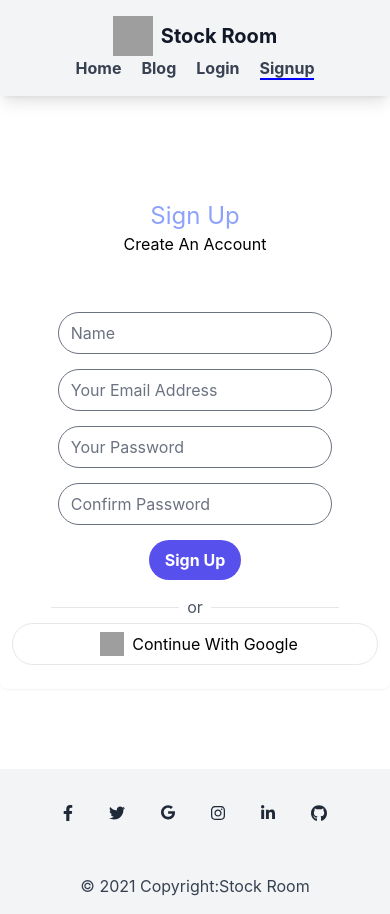
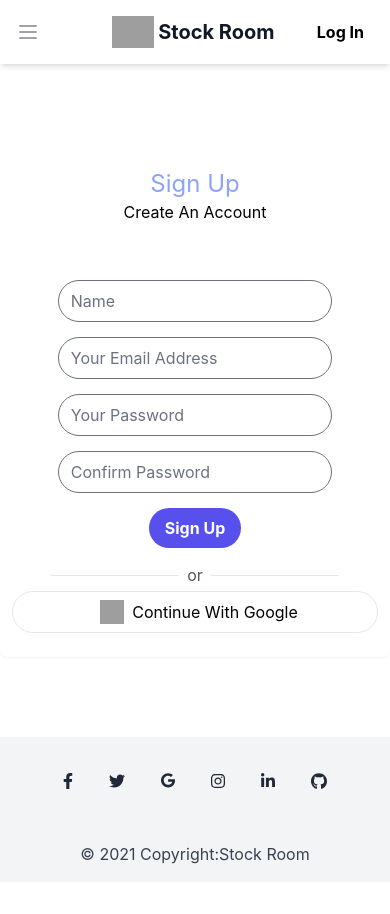
Before and after one commit to zamanmayed1/warehouse, a React (Create React App) app: page /signup in a window 390 px wide. After the commit the page ends 882 px from the top, so only its background shows below. Built offline with nearby package versions, Linux system fonts and the light colour scheme; no server answers; grey boxes are pictures that could not be loaded; what tw-elements would draw is missing.

Commit message:
Responsive Header

```diff
--- a/package.json
+++ b/package.json
@@ -3,6 +3,8 @@
   "version": "0.1.0",
   "private": true,
   "dependencies": {
+    "@headlessui/react": "^1.6.0",
+    "@heroicons/react": "^1.0.6",
     "@testing-library/jest-dom": "^5.16.4",
     "@testing-library/react": "^13.1.1",
     "@testing-library/user-event": "^13.5.0",
--- a/src/Components/Pages/Header/Header.js
+++ b/src/Components/Pages/Header/Header.js
@@ -1,43 +1,98 @@
-import { signOut } from 'firebase/auth';
-import React from 'react';
-import { useAuthState } from 'react-firebase-hooks/auth';
-import auth from '../../../Firebase/Firebase.init';
-import CustomLink from '../../Shared/CustomLink';
+/* This example requires Tailwind CSS v2.0+ */
+import { Fragment } from 'react'
+import { Disclosure, Menu, Transition } from '@headlessui/react'
+import { BellIcon, MenuIcon, XIcon } from '@heroicons/react/outline'
+import CustomLink from '../../../Components/Shared/CustomLink'
+import { useAuthState } from 'react-firebase-hooks/auth'
+import auth from '../../../Firebase/Firebase.init'
+import { signOut } from 'firebase/auth'
 
-const Header = () => {
+
+
+
+
+export default function Header() {
     const [user] = useAuthState(auth)
     return (
-        <nav className="relative w-full flex items-center justify-between py-4 bg-gray-100 text-gray-500 hover:text-gray-700 focus:text-gray-700 shadow-lg">
-            <div className="container-fluid w-full md:flex items-center justify-between px-6">
+        <Disclosure as="nav" className="bg-white shadow-md">
+            {({ open }) => (
+                <>
+                    <div className="max-w-7xl mx-auto px-2 sm:px-6 lg:px-8">
+                        <div className="relative flex items-center justify-between h-16">
+                            <div className="absolute inset-y-0 left-0 flex items-center sm:hidden">
+                                {/* Mobile menu button*/}
+                                <Disclosure.Button className="inline-flex items-center justify-center p-2 rounded-md text-gray-400 hover:text-white hover:bg-gray-700 focus:outline-none focus:ring-2 focus:ring-inset focus:ring-white">
+                                    <span className="sr-only">Open main menu</span>
+                                    {open ? (
+                                        <XIcon className="block h-6 w-6" aria-hidden="true" />
+                                    ) : (
+                                        <MenuIcon className="block h-6 w-6" aria-hidden="true" />
+                                    )}
+                                </Disclosure.Button>
+                            </div>
+                            <div className="flex-1 flex items-center justify-center sm:items-stretch sm:justify-start">
+                                <div className="flex-shrink-0 flex items-center">
+                                    <img
+                                        className="block lg:hidden h-8 w-auto"
+                                        src="https://i.ibb.co/tDDkMFP/icon-stockroom-io-d129f9.png"
+                                        alt="Stock Room"
+                                    />
 
+                                    <img
+                                        className="hidden lg:block h-8 w-auto"
+                                        src="https://i.ibb.co/tDDkMFP/icon-stockroom-io-d129f9.png"
+                                        alt="Stock Room"
+                                    />
+                                     <h2 className='text-gray-900 text-xl inline-block mx-1 font-bold'>Stock Room</h2>
+                                </div>
+                                {/* Laptop */}
+                                <div className="hidden sm:block sm:ml-6">
 
-                <div className="flex items-center place-content-center" ><img className="w-10 h-10" src="https://i.ibb.co/tDDkMFP/icon-stockroom-io-d129f9.png" alt="" loading="lazy" />
-                    <h2 className="text-gray-900 font-bold text-xl ml-2">Stock Room</h2></div>
-
-                <div className="flex items-center place-content-center" >
+                                  <div className="flex justify-between">
                                   <CustomLink to={'/'}>Home</CustomLink>
                                    <CustomLink to={'/blog'}>Blog</CustomLink>
+                                    <CustomLink to={'/manageinventory'}>Manage Inventory</CustomLink>
                                    {
-                       !user ?
-                       <>
+                                       user && <>
+                                       <CustomLink to={'/myitem'}>My Item</CustomLink>
+                                       <CustomLink to={'/manageinventory'}>Manage Inventory</CustomLink>
+                                       <CustomLink to={'/additem'}>Add Item</CustomLink>
 
-                       <CustomLink to={'/login'}>Login</CustomLink>
-                       <CustomLink to={'/signup'}>Signup</CustomLink>
-                       </>
-                       :
-                       <>
-                       <CustomLink to={'/manageinventory'}>Manage Items</CustomLink>
-                       <CustomLink to={`/myitem`}>My Item</CustomLink>
-                       <CustomLink to={'/additem'}>Add Item</CustomLink>
-                        <button className='bg-red-600 text-white font-bold rounded-md px-2 p-1' onClick={()=>signOut(auth)} >Log Out</button>
                                        </>
                                    }
                                   </div>
+                                   </div>
 
                             </div>
-        </nav>
+                            <div className="absolute inset-y-0 right-0 flex items-center pr-2 sm:static sm:inset-auto sm:ml-6 sm:pr-0">
+                               {
+                                   user ?
+                                   <button className='px-2 p-1 bg-red-700 text-white rounded-md' onClick={()=>signOut(auth)}>Sign Out</button>
+                                    : <CustomLink to={'/login'}>Log In </CustomLink>
+                               }
 
-    );
-};
 
-export default Header;
+                            </div>
+                        </div>
+                    </div>
+                                                {/* Mobile*/}
+                    <Disclosure.Panel className="sm:hidden">
+                        <div className="px-2 pt-2 pb-3  ">
+                        <CustomLink  to={'/'}>Home</CustomLink>
+                        <CustomLink to={'/blog'}>Blog</CustomLink>
+                        <CustomLink to={'/manageinventory'}>Manage Inventory</CustomLink>
+                        {
+                                       user && <>
+                                       <CustomLink to={'/myitem'}>My Item</CustomLink>
+                                       <CustomLink to={'/manageinventory'}>Manage Inventory</CustomLink>
+                                       <CustomLink to={'/additem'}>Add Item</CustomLink>
+
+                                       </>
+                                   }
+                        </div>
+                    </Disclosure.Panel>
+                </>
+            )}
+        </Disclosure>
+    )
+}
--- a/src/Components/Pages/Signup/Signup.js
+++ b/src/Components/Pages/Signup/Signup.js
@@ -44,6 +44,7 @@ const Signup = () => {
     }
     return (
         <div >
+
             <div className='md:flex shadow-sm md:w-3/4 mx-auto rounded-lg mt-20 mb-20 py-3 h-auto'>
                 <img className='hidden md:block md:w-2/4' src="https://i.ibb.co/4Jj4xPR/undraw-Access-account-re-8spm.png" alt="" />
                 <div className='md:w-2/4 p-3 h-full'>
```
Also changed, not shown: 1 other file (tests, documents, lock files or other folders). Lines whose indentation alone changed are shown as unchanged.
